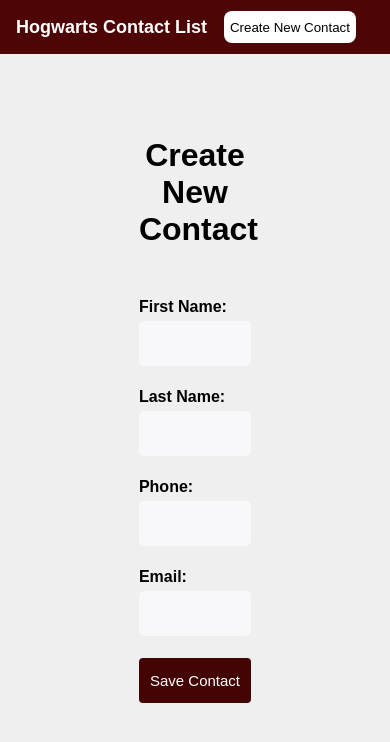
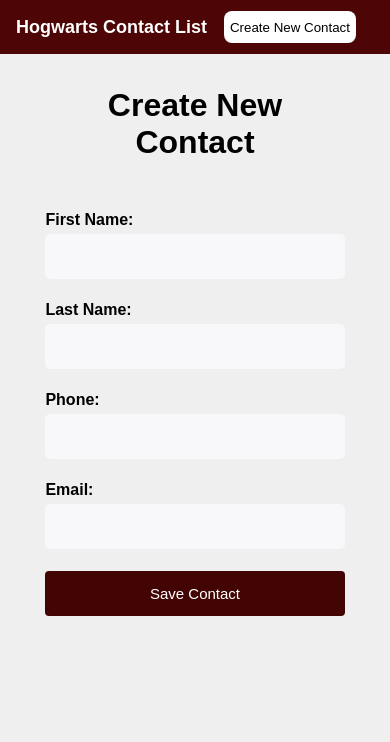
Before and after one commit to QCHEN0407/Contact-list_App, a React (Create React App) app: page /create in a window 390 px wide. Shown: the top 742 px of the page. Built offline with nearby package versions, Linux system fonts and the light colour scheme.

Commit message:
change on the styling of form pages to be responsive

```diff
--- a/src/components/EditForm/EditForm.css
+++ b/src/components/EditForm/EditForm.css
@@ -55,3 +55,15 @@ form {
   width: 30%;
 
 }
+
+@media screen and (max-width: 1000px) {
+  .formContainer {
+    display: block;
+    padding: 16px;
+    margin:auto;
+    margin-top: 50px;
+    padding-bottom: 72px;
+    width: 80%;
+  }
+
+}
--- a/src/components/NewContactForm/NewContactForm.css
+++ b/src/components/NewContactForm/NewContactForm.css
@@ -53,3 +53,15 @@ form {
   padding-bottom: 72px;
   width: 30%;
 }
+
+@media screen and (max-width: 1000px) {
+  .formContainer {
+    display: block;
+    padding: 16px;
+    margin:auto;
+    margin-top: 50px;
+    padding-bottom: 72px;
+    width: 80%;
+  }
+
+}
```
